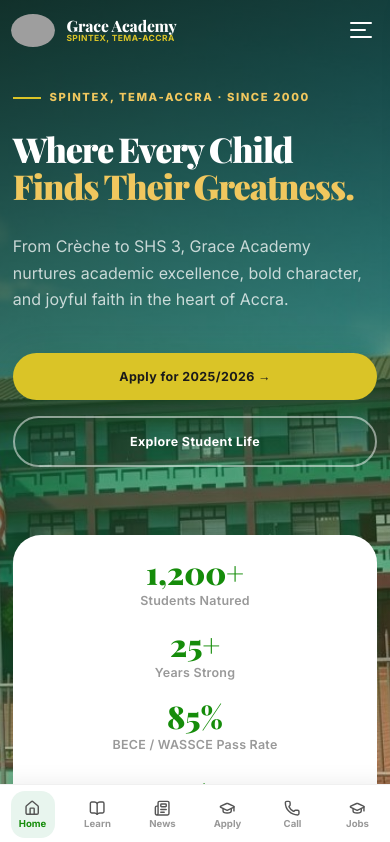
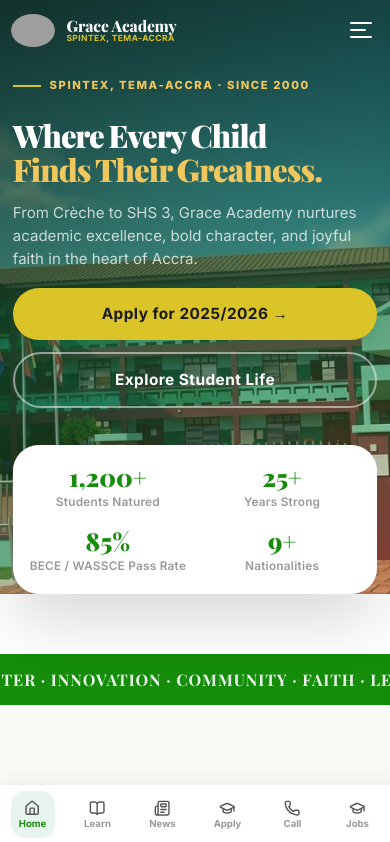
Before and after one commit to Ironsyde-tech/graceacademy-website, a Next.js app: page / in a window 390 px wide. Shown: the top 842 px of the page. Built offline with nearby package versions, Linux system fonts and the light colour scheme; grey boxes are pictures that could not be loaded; a web font is replaced by a local one.

Commit message:
Refine mobile homepage hero layout

```diff
--- a/src/app/page.module.css
+++ b/src/app/page.module.css
@@ -839,10 +839,14 @@
     display: none;
   }
   .heroContent {
-    padding: calc(var(--nav-h) + var(--s-2xl)) var(--s-md) var(--s-3xl);
+    padding: calc(var(--nav-h) + 1.25rem) var(--s-md) 1.75rem;
+  }
+  .heroTextBlock {
+    max-width: 100%;
   }
   .heroTitle {
     font-size: clamp(2rem, 9vw, 2.4rem);
+    margin-bottom: var(--s-md);
   }
 
   .heroTitleWord {
@@ -850,27 +854,35 @@
     animation: none;
   }
   .heroDesc {
-    font-size: 1rem;
-    line-height: 1.7;
+    font-size: 0.98rem;
+    line-height: 1.55;
+    max-width: none;
+    margin-bottom: 1.1rem;
   }
   .heroBtns {
     flex-direction: column;
     align-items: stretch;
+    gap: 0.75rem;
   }
   .heroBtns :global(.btn) {
     width: 100%;
     justify-content: center;
+    min-height: 52px;
+    padding: 0.9rem 1rem;
+    font-size: 1rem;
   }
   .heroStats {
     position: relative;
     bottom: auto;
     left: auto;
     transform: none;
-    margin: var(--s-2xl) var(--s-md) 0;
+    margin: 1.1rem var(--s-md) 0;
     width: auto;
     display: grid;
-    grid-template-columns: 1fr;
-    gap: var(--s-md);
+    grid-template-columns: repeat(2, minmax(0, 1fr));
+    gap: 0.75rem;
+    padding: 1rem 0.9rem;
+    border-radius: 1.6rem;
   }
   .scrollDown {
     display: none;
@@ -919,7 +931,7 @@
   }
 
   .statNumber {
-    font-size: 1.6rem;
+    font-size: 1.75rem;
   }
 
   .masonryGrid {
@@ -929,7 +941,7 @@
 
 @media (max-width: 390px) {
   .heroContent {
-    padding: calc(var(--nav-h) + var(--s-xl)) 0.8rem var(--s-2xl);
+    padding: calc(var(--nav-h) + 1rem) 0.8rem 1.35rem;
   }
 
   .heroLabel {
@@ -942,28 +954,34 @@
   }
 
   .heroTitle {
-    font-size: 2.15rem;
+    font-size: 1.95rem;
     line-height: 1.08;
   }
 
   .heroDesc {
-    font-size: 1rem;
-    line-height: 1.65;
+    font-size: 0.94rem;
+    line-height: 1.5;
   }
 
   .heroStats {
-    margin: var(--s-xl) 0.8rem 0;
-    padding: var(--s-md);
-    gap: 0.55rem;
+    margin: 0.95rem 0.8rem 0;
+    padding: 0.9rem 0.75rem;
+    gap: 0.5rem;
   }
 
   .statNumber {
-    font-size: 1.95rem;
+    font-size: 1.55rem;
   }
 
   .statLabel {
-    font-size: 0.78rem;
+    font-size: 0.74rem;
     line-height: 1.3;
+  }
+
+  .heroBtns :global(.btn) {
+    min-height: 48px;
+    font-size: 0.96rem;
+    padding: 0.82rem 0.95rem;
   }
 
   .aboutGrid,
@@ -988,29 +1006,29 @@
 
 @media (max-width: 360px) {
   .heroContent {
-    padding: calc(var(--nav-h) + var(--s-lg)) 0.65rem var(--s-xl);
+    padding: calc(var(--nav-h) + 0.85rem) 0.65rem 1.1rem;
   }
 
   .heroTitle {
-    font-size: 1.95rem;
+    font-size: 1.8rem;
   }
 
   .heroDesc {
-    font-size: 0.95rem;
+    font-size: 0.9rem;
   }
 
   .heroStats {
-    margin: var(--s-lg) 0.65rem 0;
-    padding: 0.95rem;
+    margin: 0.85rem 0.65rem 0;
+    padding: 0.8rem 0.65rem;
     gap: 0.5rem;
   }
 
   .statNumber {
-    font-size: 1.82rem;
+    font-size: 1.42rem;
   }
 
   .statLabel {
-    font-size: 0.74rem;
+    font-size: 0.7rem;
   }
 
   .aboutGrid,
```
